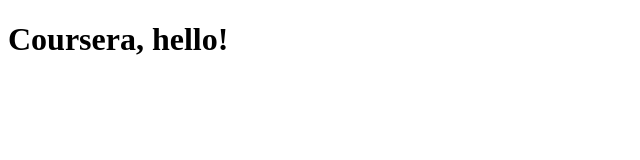
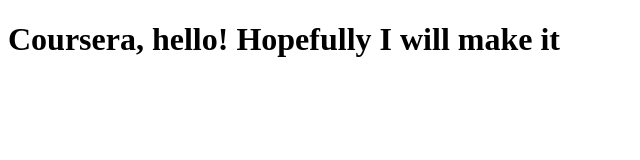
Before and after one commit to luzumsuzadam/coursera-test, a plain HTML site: page site/index.html in a window 1280 px wide. Shown: the whole page, without its empty margins (0-640 px from the left). Drawn offline with Linux system fonts and the light colour scheme.

Commit message:
small addition to our page content.

```diff
--- a/site/index.html
+++ b/site/index.html
@@ -4,6 +4,6 @@
 	<title>Hello Coursera!</title>
 </head>
 <body>
-<h1>Coursera, hello!</h1>
+<h1>Coursera, hello! Hopefully I will make it</h1>
 </body>
 </html>
```
